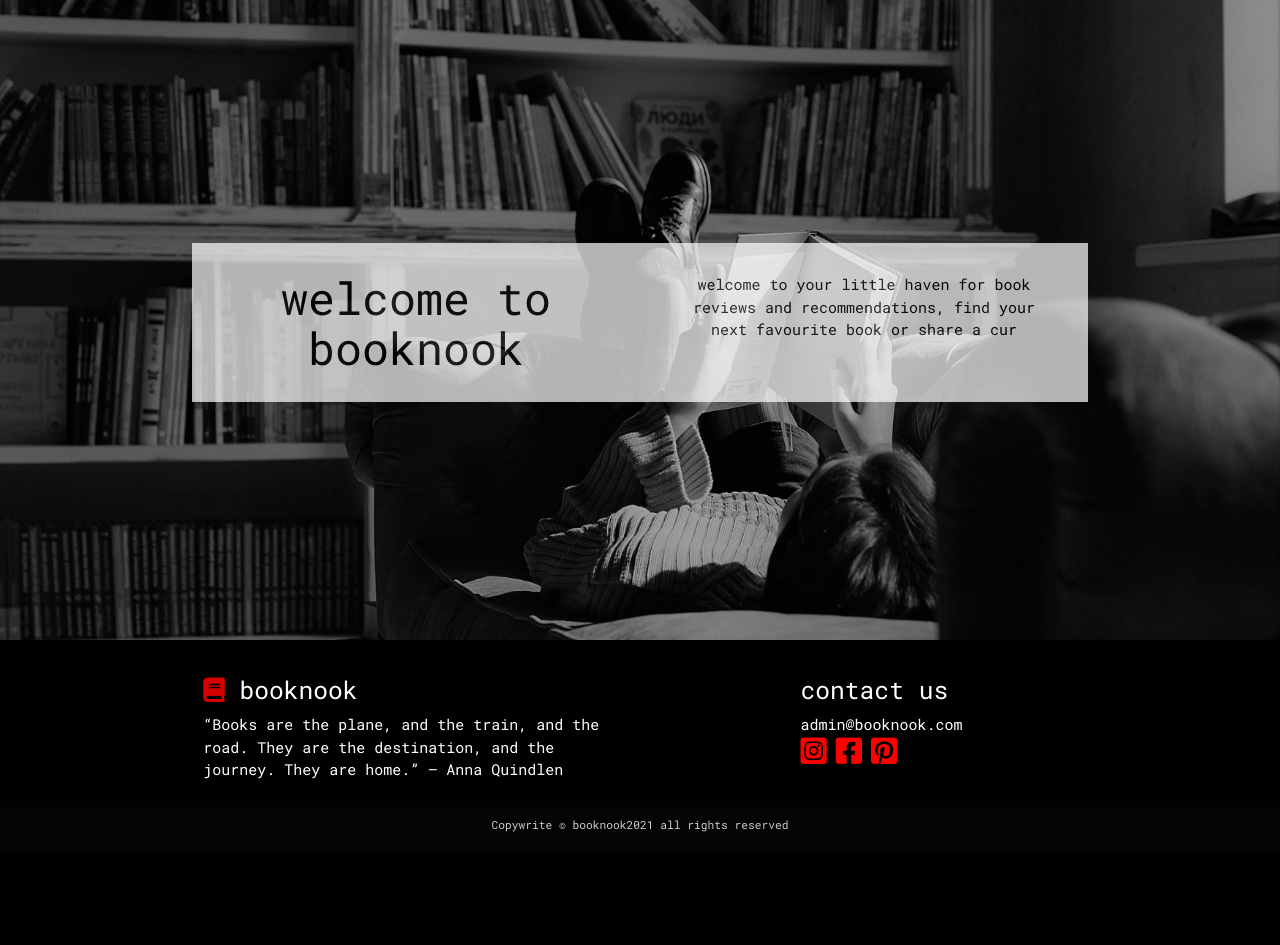
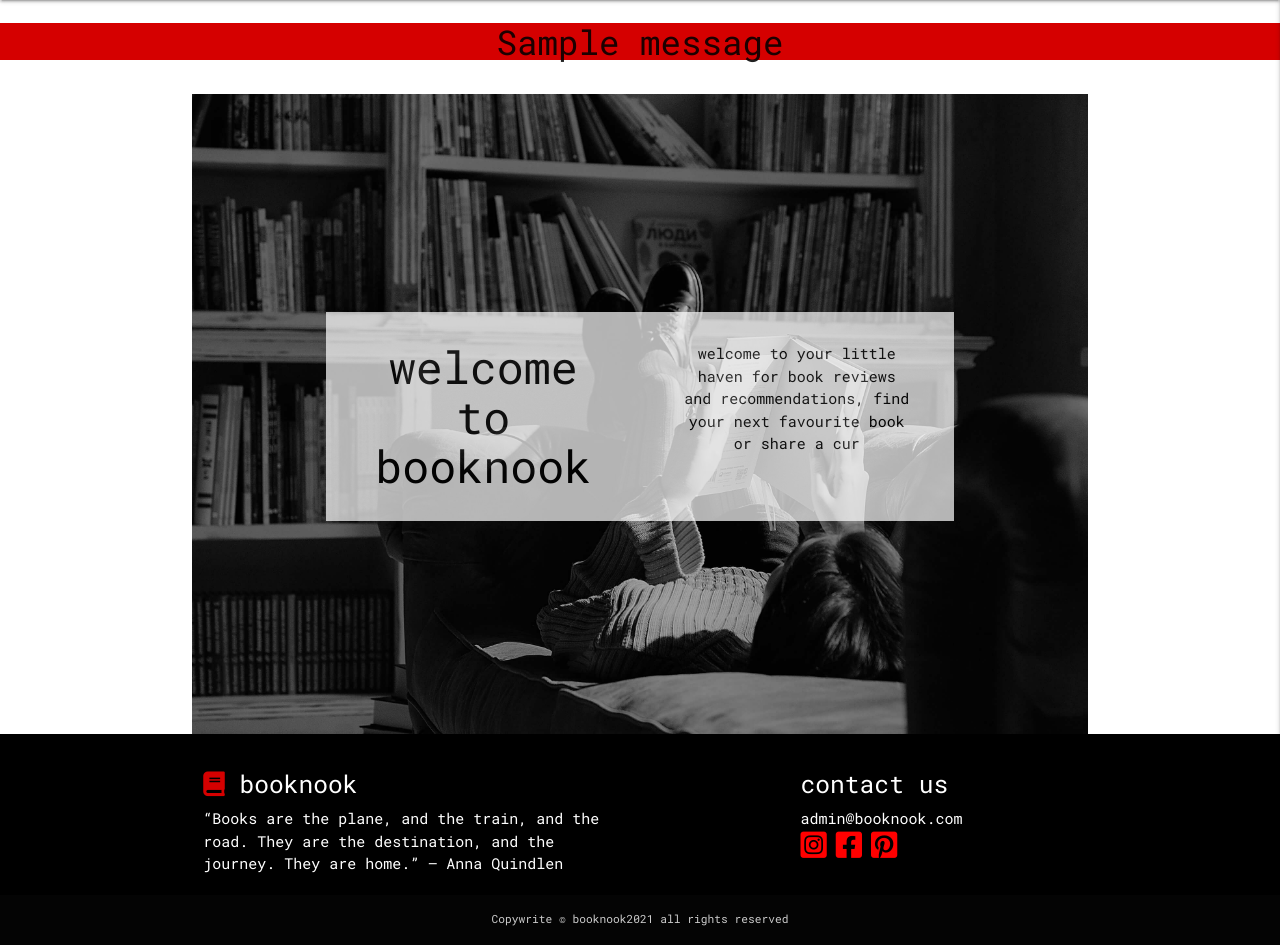
Before and after one commit to janeyrinn/bookNook, a Flask app: page / in a window 1280 px wide. Shown: the part 64-1009 px from the top of the page. Before the commit the page ends 896 px from the top, so only its background shows below. Run offline with Flask 2, Linux system fonts and the light colour scheme; one stand-in notice (Sample message) is shown; some libraries are stand-ins or nearby versions.

Commit message:
Add flash msg section

```diff
--- a/templates/base.html
+++ b/templates/base.html
@@ -43,14 +43,30 @@
             <li><a href="{{ url_for('register') }}">register</a></li>
         </ul>
         </header>
-        <main>
+
+        <!--Start of section: holds flash messages-->
+        <section>
+            {% with messages = get_flashed_messages() %}
+                {% if messages %}
+                    {% for message in messages %}
+                        <div class="row flash-row">
+                            <h4 class="red accent-4 center align">{{ message }}</h4>
+                        </div>
+                    {% endfor %}
+                {% endif %}
+            {% endwith %}
+        </section>
+
+        <!--Start of main container: holds templates-->
+        <main class="container">
 
             {% block content %}
             {% endblock %}
+
         </main>
 
+        <!--Start of footer, code taken from materialize and customized-->
         <footer>
-            <!--Start of footer, code taken from materialize and customized-->
             <footer class="page-footer footer-extended white-text black">
                 <div class="container">
                   <div class="row">
```
